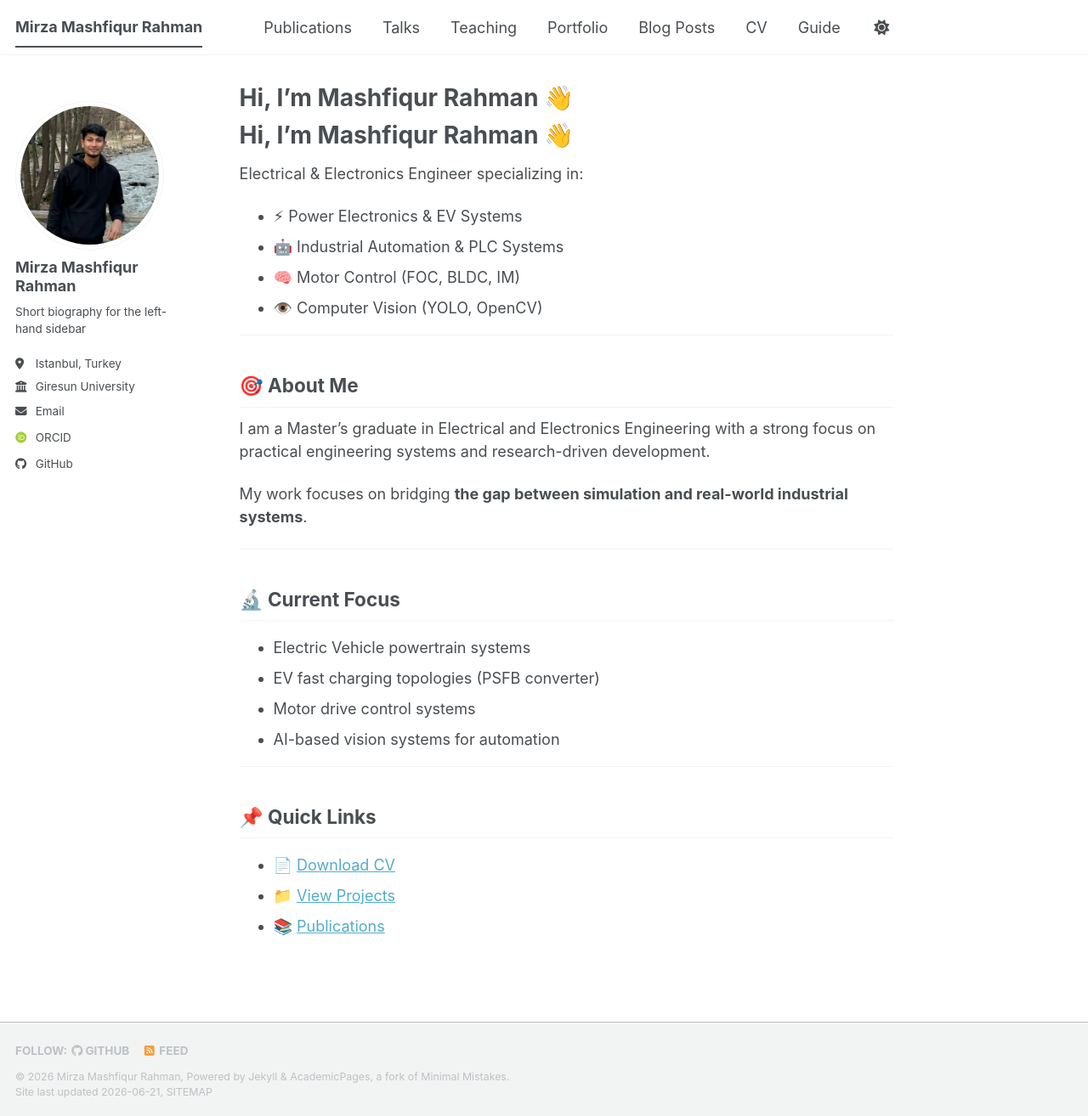
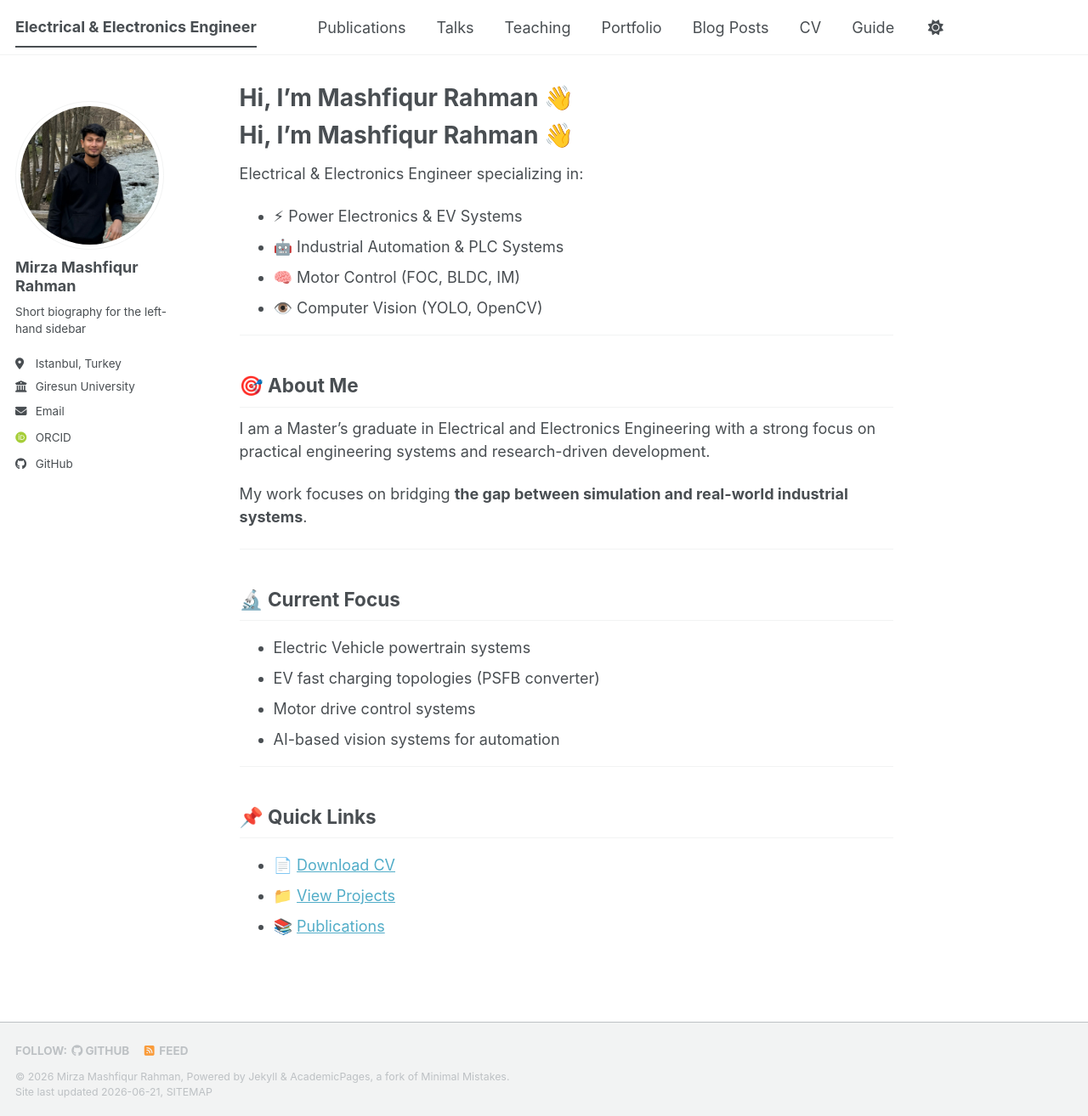
Before and after one commit to mashfique19/mashfique19.github.io, a Jekyll site: the page built from _pages/about.md, in a window 1280 px wide and 1314 px high. Shown: the whole window at 85% size. Built offline with Jekyll 4.4.1, drawn with Linux system fonts in a browser that asks for light colours; some web fonts are replaced; a script bundle is joined from its source files by our own code; library files that are not in the unit come from our copies; our own code applies the rules of GitHub Pages for plain Markdown files.

Commit message:
Update _config.yml

```diff
--- a/_config.yml
+++ b/_config.yml
@@ -9,10 +9,10 @@
 # Basic Site Settings
 locale                   : "en-US"
 site_theme               : "default" # The available themes options are "default", "air", "sunrise", "mint", "dirt" and "contrast"
-title                    : "Mirza Mashfiqur Rahman"
+title                    : "Electrical & Electronics Engineer"
 title_separator          : "-"
 name                     : &name "Mirza Mashfiqur Rahman"
-description              : &description "Mirza Mashfiqur Rahman's academic portfolio"   # Update this with a general description of your site, this is the default if not overridden by a page
+description              : &description "EV Systems | Power Electronics | Automation | Computer Vision"   # Update this with a general description of your site, this is the default if not overridden by a page
 url                      : https://mashfique19.github.io # The base hostname & protocol for your site e.g. "https://[your GitHub username].github.io",
                                                            # or if you already have some other page hosted on Github then use "https://[your GitHub username].github.io/[Your Repo Name]"
 baseurl                  : "" # the subpath of your site, e.g. "/blog"
```
